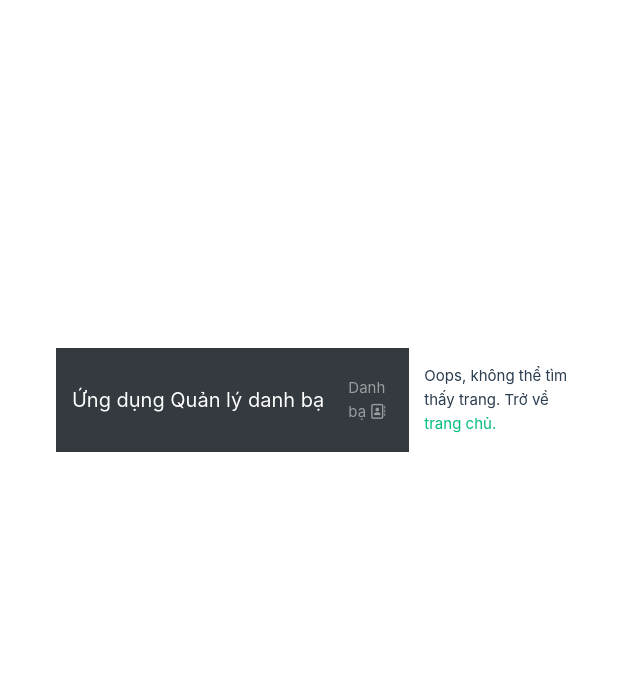
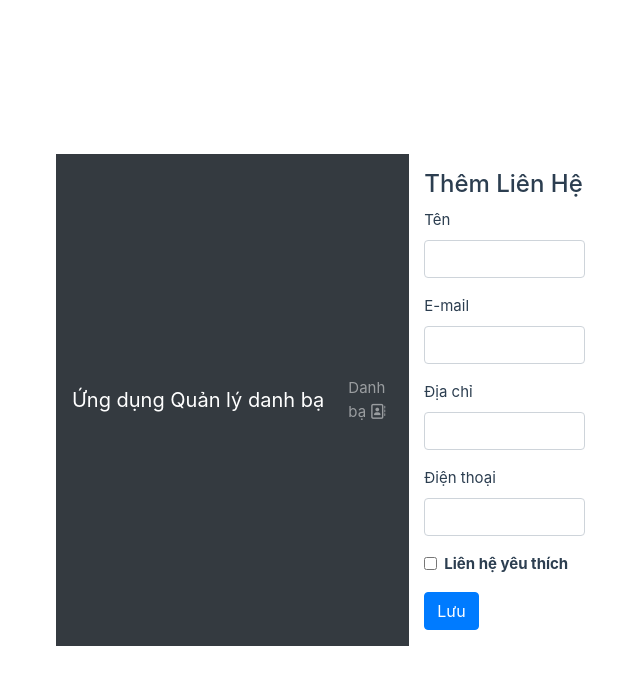
Before and after one commit to B1910219-PhamHoangHao/B1910219_PhamHoangHao_Forntend, a Vue app: page /contacts/add in a window 1280 px wide. Shown: the top 684 px of the page, without its empty margins (8-648 px from the left). Built offline with nearby package versions, Linux system fonts and the light colour scheme; no server answers.

Commit message:
Tao trang cap nhat lien he

```diff
--- a/src/router/index.js
+++ b/src/router/index.js
@@ -18,6 +18,12 @@ const routes = [{
             import ("@/view/ContactEdit.vue"),
         props: true // Truyền các biến trong $route.params vào làm props
     },
+    {
+        path: '/contacts/add',
+        name: 'contact.add',
+        component: () =>
+            import ("@/view/ContactAdd.vue"),
+    }
 ];
 const router = createRouter({
     history: createWebHistory(
--- /dev/null
+++ b/src/view/ContactAdd.vue
@@ -0,0 +1,31 @@
+<template>
+    <div class="page">
+        <h4>Thêm Liên Hệ</h4>
+        <ContactFrom :contact="{}" @submit:contact="addContact"/>
+        <p>{{ message }}</p>
+    </div>
+</template>
+<script>
+import ContactFrom from "@/components/ContactForm.vue";
+import ContactService from "@/services/contact.service";
+export default {
+    components : {
+        ContactFrom,
+    },
+    data(){
+        return {
+            message: "",
+        };
+    },
+    methods : {
+        async addContact(data) {
+            try {
+                await ContactService.create(data);
+                this.message = "Thêm liên hệ thành công."
+            } catch (error) {
+                console.log(error);
+            }
+        }
+    },
+}
+</script>
--- a/vite.config.js
+++ b/vite.config.js
@@ -22,6 +22,4 @@ export default defineConfig({
             },
         }
     },
-
-
 })
```
